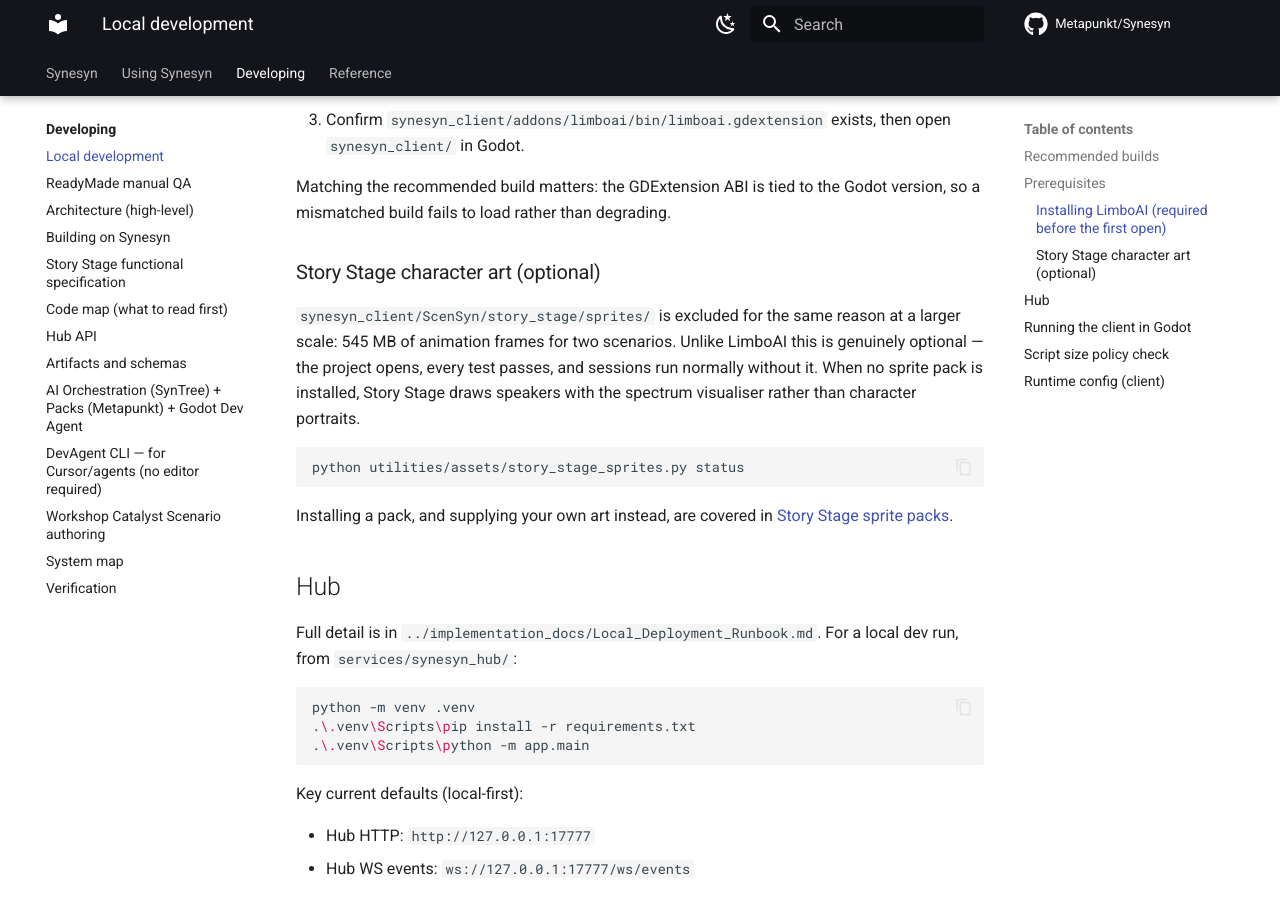
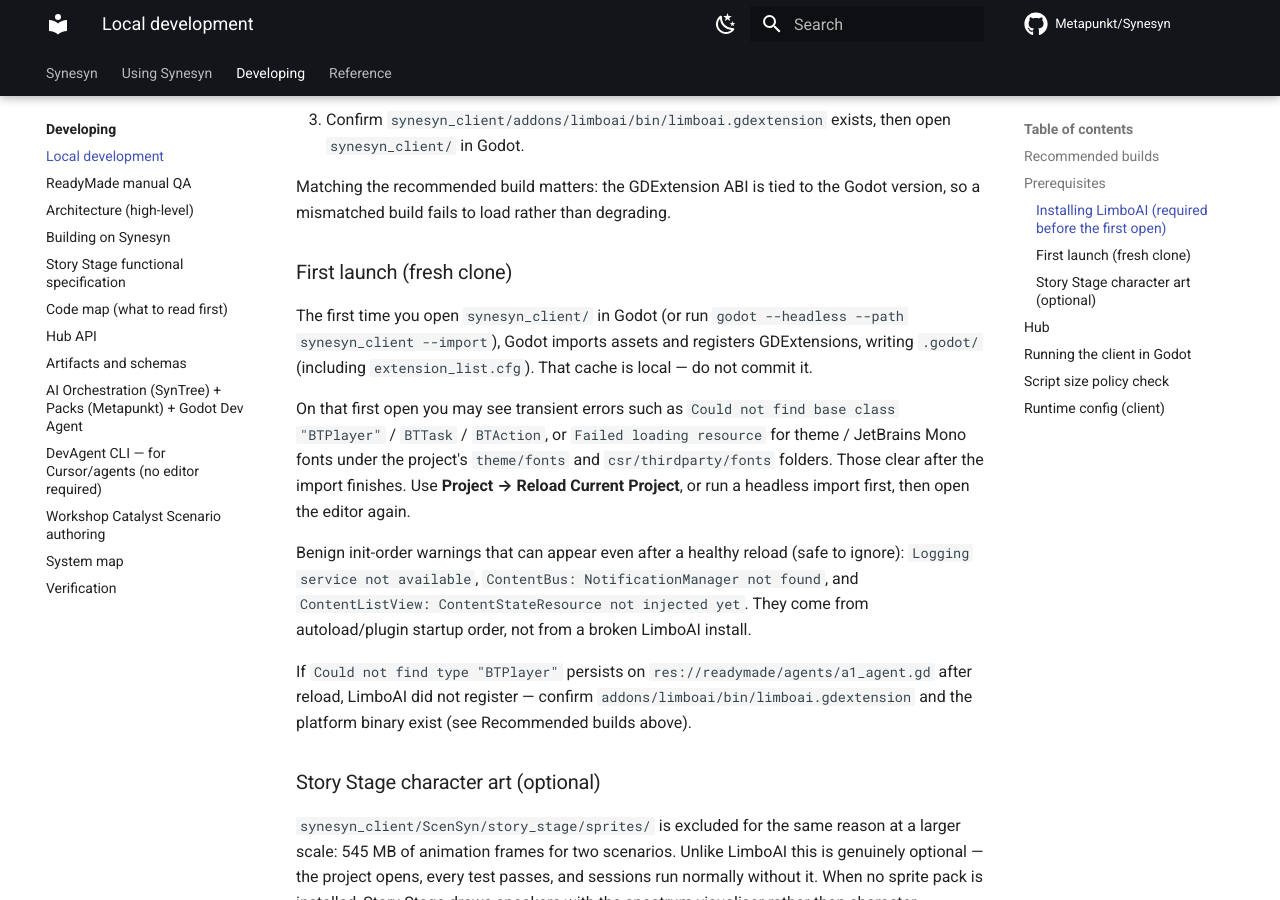
Before and after one commit to Metapunkt/Synesyn, an MkDocs documentation site: the page built from docs/developer-guide/local-dev.md, in a window 1280 px wide and 900 px high, scrolled down 1152 px. Built offline with MkDocs 1.6.1 and Material for MkDocs 9.7.7, drawn with Linux system fonts in a browser that asks for light colours; comment, search, counter and statistics services are not loaded.

Commit message:
fix(readymade): tolerate LimboAI ClassDB lag on first open
Avoid hard BTPlayer/Blackboard static types in early-loaded a1_agent and
narrator_agent so scripts parse before GDExtension registration. Warn once
if LimboAI is missing. Add fresh-import CI smoke and first-launch docs.

Co-authored-by: synes-bot <synes-bot@users.noreply.github.com>

```diff
--- a/docs/developer-guide/local-dev.md
+++ b/docs/developer-guide/local-dev.md
@@ -45,6 +45,31 @@ without it the addon does not load and the project will not open cleanly.
 
 Matching the recommended build matters: the GDExtension ABI is tied to the
 Godot version, so a mismatched build fails to load rather than degrading.
+
+### First launch (fresh clone)
+
+The first time you open `synesyn_client/` in Godot (or run
+`godot --headless --path synesyn_client --import`), Godot imports assets and
+registers GDExtensions, writing `.godot/` (including `extension_list.cfg`).
+That cache is local — do not commit it.
+
+On that first open you may see transient errors such as
+`Could not find base class "BTPlayer"` / `BTTask` / `BTAction`, or
+`Failed loading resource` for theme / JetBrains Mono fonts under the
+project's `theme/fonts` and `csr/thirdparty/fonts` folders. Those clear
+after the import finishes. Use **Project → Reload Current Project**, or
+run a headless import first, then open the editor again.
+
+Benign init-order warnings that can appear even after a healthy reload (safe
+to ignore): `Logging service not available`,
+`ContentBus: NotificationManager not found`, and
+`ContentListView: ContentStateResource not injected yet`. They come from
+autoload/plugin startup order, not from a broken LimboAI install.
+
+If `Could not find type "BTPlayer"` persists on
+`res://readymade/agents/a1_agent.gd` after reload, LimboAI did not register —
+confirm `addons/limboai/bin/limboai.gdextension` and the platform binary exist
+(see Recommended builds above).
 
 ### Story Stage character art (optional)
 
```
Also changed, not shown: docs/user-guide/getting-started.md (+9 -1 lines), 5 other files.
